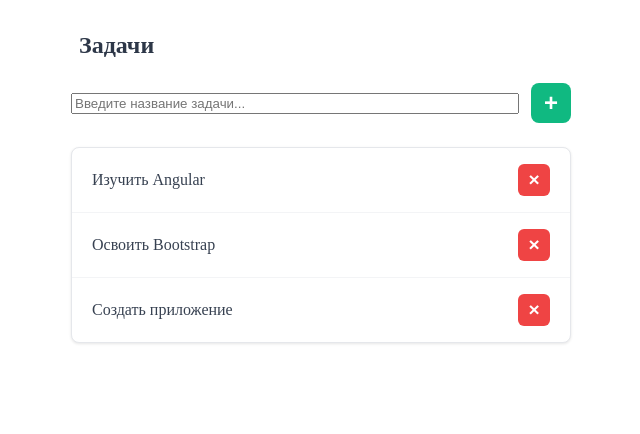
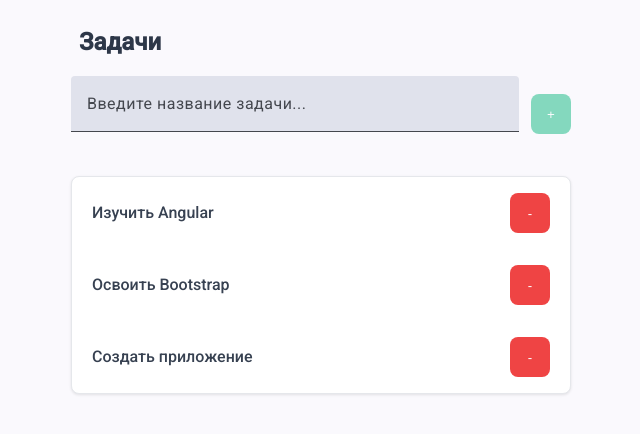
Before and after one commit to Angular-OTUS/ToDoList-StolbinskiyDenis, an Angular app: page / in a window 1280 px wide. Shown: the top 434 px of the page, without its empty margins (319-959 px from the left). Built offline with nearby package versions, Linux system fonts and the light colour scheme.

Commit message:
homework-2

```diff
--- a/package.json
+++ b/package.json
@@ -20,10 +20,12 @@
   },
   "private": true,
   "dependencies": {
+    "@angular/cdk": "^20.2.4",
     "@angular/common": "^20.1.0",
     "@angular/compiler": "^20.1.0",
     "@angular/core": "^20.1.0",
     "@angular/forms": "^20.1.0",
+    "@angular/material": "^20.2.4",
     "@angular/platform-browser": "^20.1.0",
     "@angular/router": "^20.1.0",
     "rxjs": "~7.8.0",
--- /dev/null
+++ b/src/app/components/to-do-list-item-component/to-do-list-item-component.html
@@ -0,0 +1,4 @@
+<li class="task-item">
+  <span class="task-text">{{ task.name }}</span>
+  <button class="button button-delete" (click)="onDelete.emit(task.id)">-</button>
+</li>
--- /dev/null
+++ b/src/app/components/to-do-list-item-component/to-do-list-item-component.scss
@@ -0,0 +1,38 @@
+.task-item {
+  display: flex;
+  justify-content: space-between;
+  align-items: center;
+  padding: 1rem 1.25rem;
+  border-bottom: 1px solid #f3f4f6;
+  transition: background-color 0.2s ease;
+
+  &:last-child {
+    border-bottom: none;
+  }
+
+  &:hover {
+    background: #f9fafb;
+  }
+}
+
+.task-text {
+  font-size: 1rem;
+  color: #374151;
+  flex: 1;
+  margin-right: 1rem;
+  font-weight: 500;
+}
+
+.tasks-empty {
+  padding: 2.5rem 1.25rem;
+  text-align: center;
+  color: #9ca3af;
+  background: white;
+  border: 1px solid #e5e7eb;
+  border-radius: 8px;
+
+  span {
+    font-size: 1.1rem;
+    font-weight: 500;
+  }
+}
--- /dev/null
+++ b/src/app/components/to-do-list-item-component/to-do-list-item-component.ts
@@ -0,0 +1,15 @@
+import {Component, EventEmitter, Input, Output} from '@angular/core';
+import {Task} from '../../interfaces/task.intarface';
+
+
+@Component({
+  selector: 'app-to-do-list-item-component',
+  imports: [],
+  templateUrl: './to-do-list-item-component.html',
+  standalone: true,
+  styleUrl: './to-do-list-item-component.scss'
+})
+export class ToDoListItemComponent {
+  @Input({ required: true }) task!: Task;
+  @Output() onDelete = new EventEmitter<number>();
+}
--- a/src/app/components/to-do-list/to-do-list.html
+++ b/src/app/components/to-do-list/to-do-list.html
@@ -4,16 +4,15 @@
     </div>
 
   <div class="tasks-add">
-    <input type="text" class="task-input" placeholder="Введите название задачи..." [(ngModel)]="newTaskName">
-    <button class="btn-add" (click)="addTask(newTaskName)" [disabled]="newTaskName.trim() == null"></button>
+    <mat-form-field>
+      <input matInput placeholder="Введите название задачи..." [(ngModel)]="newTaskName">
+    </mat-form-field>
+    <button class="button button-add" (click)="addTask(newTaskName)" [disabled]="newTaskName.trim() === ''">+</button>
   </div>
 
     <ul class="tasks-list">
       @for (task of tasks(); track task.id; let i = $index) {
-        <li class="task-item">
-          <span class="task-text">{{ task.name }}</span>
-          <button class="btn-delete" (click)="removeTask(task.id)"></button>
-        </li>
+        <app-to-do-list-item-component [task]="task" (onDelete)="removeTask($event)"></app-to-do-list-item-component>
       } @empty {
         <li class="tasks-empty">
           <span>Нет задач</span>
--- a/src/app/components/to-do-list/to-do-list.scss
+++ b/src/app/components/to-do-list/to-do-list.scss
@@ -19,37 +19,6 @@
   color: #2d3748;
 }
 
-.btn-add {
-  background: #10b981;
-  color: white;
-  border: none;
-  border-radius: 8px;
-  width: 40px;
-  height: 40px;
-  cursor: pointer;
-  transition: all 0.2s ease;
-  position: relative;
-
-  &::before {
-    content: "+";
-    position: absolute;
-    top: 50%;
-    left: 50%;
-    transform: translate(-50%, -50%);
-    font-size: 1.5rem;
-    font-weight: 600;
-  }
-
-  &:hover {
-    background: #059669;
-    transform: scale(1.05);
-  }
-
-  &:active {
-    transform: scale(0.95);
-  }
-}
-
 .tasks-list {
   list-style: none;
   padding: 0;
@@ -61,75 +30,8 @@
   box-shadow: 0 1px 3px rgba(0, 0, 0, 0.1);
 }
 
-.task-item {
-  display: flex;
-  justify-content: space-between;
-  align-items: center;
-  padding: 1rem 1.25rem;
-  border-bottom: 1px solid #f3f4f6;
-  transition: background-color 0.2s ease;
 
-  &:last-child {
-    border-bottom: none;
-  }
 
-  &:hover {
-    background: #f9fafb;
-  }
-}
-
-.task-text {
-  font-size: 1rem;
-  color: #374151;
-  flex: 1;
-  margin-right: 1rem;
-  font-weight: 500;
-}
-
-.btn-delete {
-  background: #ef4444;
-  color: white;
-  border: none;
-  border-radius: 6px;
-  width: 32px;
-  height: 32px;
-  cursor: pointer;
-  transition: all 0.2s ease;
-  position: relative;
-
-  &::before {
-    content: "×";
-    position: absolute;
-    top: 50%;
-    left: 50%;
-    transform: translate(-50%, -50%);
-    font-size: 1.2rem;
-    font-weight: 600;
-  }
-
-  &:hover {
-    background: #dc2626;
-    transform: scale(1.05);
-  }
-
-  &:active {
-    transform: scale(0.95);
-  }
-}
-
-.tasks-empty {
-  padding: 2.5rem 1.25rem;
-  text-align: center;
-  color: #9ca3af;
-  background: white;
-  border: 1px solid #e5e7eb;
-  border-radius: 8px;
-
-  span {
-    font-size: 1.1rem;
-    font-weight: 500;
-  }
-}
 
 @media (max-width: 640px) {
   .tasks-container {
@@ -180,12 +82,6 @@
   }
 }
 
-.btn-add:focus,
-.btn-delete:focus {
-  outline: 2px solid #3b82f6;
-  outline-offset: 2px;
-}
-
 .task-item:focus-within {
   background: #f0f9ff;
 }
--- a/src/app/components/to-do-list/to-do-list.ts
+++ b/src/app/components/to-do-list/to-do-list.ts
@@ -1,10 +1,17 @@
 import {Component, signal} from '@angular/core';
 import {FormsModule} from '@angular/forms';
+import {ToDoListItemComponent} from '../to-do-list-item-component/to-do-list-item-component';
+import {Task} from '../../interfaces/task.intarface';
+import { MatFormFieldModule } from '@angular/material/form-field';
+import {MatInput} from '@angular/material/input';
 
 @Component({
   selector: 'app-to-do-list',
   imports: [
-    FormsModule
+    FormsModule,
+    ToDoListItemComponent,
+    MatFormFieldModule,
+    MatInput
   ],
   templateUrl: './to-do-list.html',
   standalone: true,
@@ -13,7 +20,7 @@ import {FormsModule} from '@angular/forms';
 export class ToDoList {
   newTaskName = '';
 
-  tasks = signal([
+  tasks = signal<Task[]>([
     {id: 1, name: 'Изучить Angular'},
     {id: 2, name: 'Освоить Bootstrap'},
     {id: 3, name: 'Создать приложение'}
@@ -29,9 +36,17 @@ export class ToDoList {
     if (name.trim()) {
       this.tasks.update(current => [
         ...current,
-        { id: Date.now(), name: name.trim() }
+        { id: this.getMaxId(), name: name.trim() }
       ]);
       this.newTaskName = '';
     }
   }
+
+  getMaxId(): number {
+    const currentTasks = this.tasks();
+    if (currentTasks.length === 0)
+      return 1;
+
+    return Math.max(...currentTasks.map(task => task.id)) + 1;
+  }
 }
--- /dev/null
+++ b/src/app/interfaces/task.intarface.ts
@@ -0,0 +1,4 @@
+export interface Task {
+  id: number;
+  name: string;
+}
--- /dev/null
+++ b/src/btn.scss
@@ -0,0 +1,47 @@
+.button-delete {
+  background: #ef4444; //Кнопка удаления должна иметь красный фон
+}
+
+.button-add {
+  background: #10b981; //кнопка добавления элемента списка - зелёный фон
+}
+
+.button {
+  color: white; //цвет текста белый
+  border: none; //границ (border) нет
+  border-radius: 8px; //закругление на своё усмотрение
+  width: 40px;
+  height: 40px;
+  cursor: pointer;
+  transition: all 0.2s ease;
+  position: relative;
+
+  &:before {
+    position: absolute;
+    top: 50%;
+    left: 50%;
+    transform: translate(-50%, -50%);
+    font-size: 1.5rem;
+    font-weight: 600;
+  }
+
+  &:hover {
+    transform: scale(1.05);
+  }
+
+  &:focus {
+    outline: 2px solid #3b82f6;
+    outline-offset: 2px;
+  }
+
+  &:active {
+    transform: scale(0.95);
+  }
+}
+
+//Сделать кнопку добавления списка неактивной если в Input элемент ни чего не введено. Добавить к кнопке стили для disabled состояния: opacity 0.5
+.button-add:disabled {
+  opacity: 0.5;
+  cursor: not-allowed;
+  transform: none !important;
+}
--- a/src/index.html
+++ b/src/index.html
@@ -6,6 +6,8 @@
   <base href="/">
   <meta name="viewport" content="width=device-width, initial-scale=1">
   <link rel="icon" type="image/x-icon" href="favicon.ico">
+  <link href="https://fonts.googleapis.com/css2?family=Roboto:wght@300;400;500&display=swap" rel="stylesheet">
+  <link href="https://fonts.googleapis.com/icon?family=Material+Icons" rel="stylesheet">
 </head>
 <body>
   <app-root></app-root>
--- a/src/styles.scss
+++ b/src/styles.scss
@@ -1 +1,39 @@
-/* You can add global styles to this file, and also import other style files */
+
+// Include theming for Angular Material with `mat.theme()`.
+// This Sass mixin will define CSS variables that are used for styling Angular Material
+// components according to the Material 3 design spec.
+// Learn more about theming and how to use it for your application's
+// custom components at https://material.angular.dev/guide/theming
+@use '@angular/material' as mat;
+@use "btn";
+
+html {
+  @include mat.theme((
+    color: (
+      primary: mat.$azure-palette,
+      tertiary: mat.$blue-palette,
+    ),
+    typography: Roboto,
+    density: 0,
+  ));
+}
+
+body {
+  // Default the application to a light color theme. This can be changed to
+  // `dark` to enable the dark color theme, or to `light dark` to defer to the
+  // user's system settings.
+  color-scheme: light;
+
+  // Set a default background, font and text colors for the application using
+  // Angular Material's system-level CSS variables. Learn more about these
+  // variables at https://material.angular.dev/guide/system-variables
+  background-color: var(--mat-sys-surface);
+  color: var(--mat-sys-on-surface);
+  font: var(--mat-sys-body-medium);
+
+  // Reset the user agent margin.
+  margin: 0;
+}
+
+html, body { height: 100%; }
+body { margin: 0; font-family: Roboto, "Helvetica Neue", sans-serif; }
```
Also changed, not shown: 1 other file (tests, documents, lock files or other folders).
